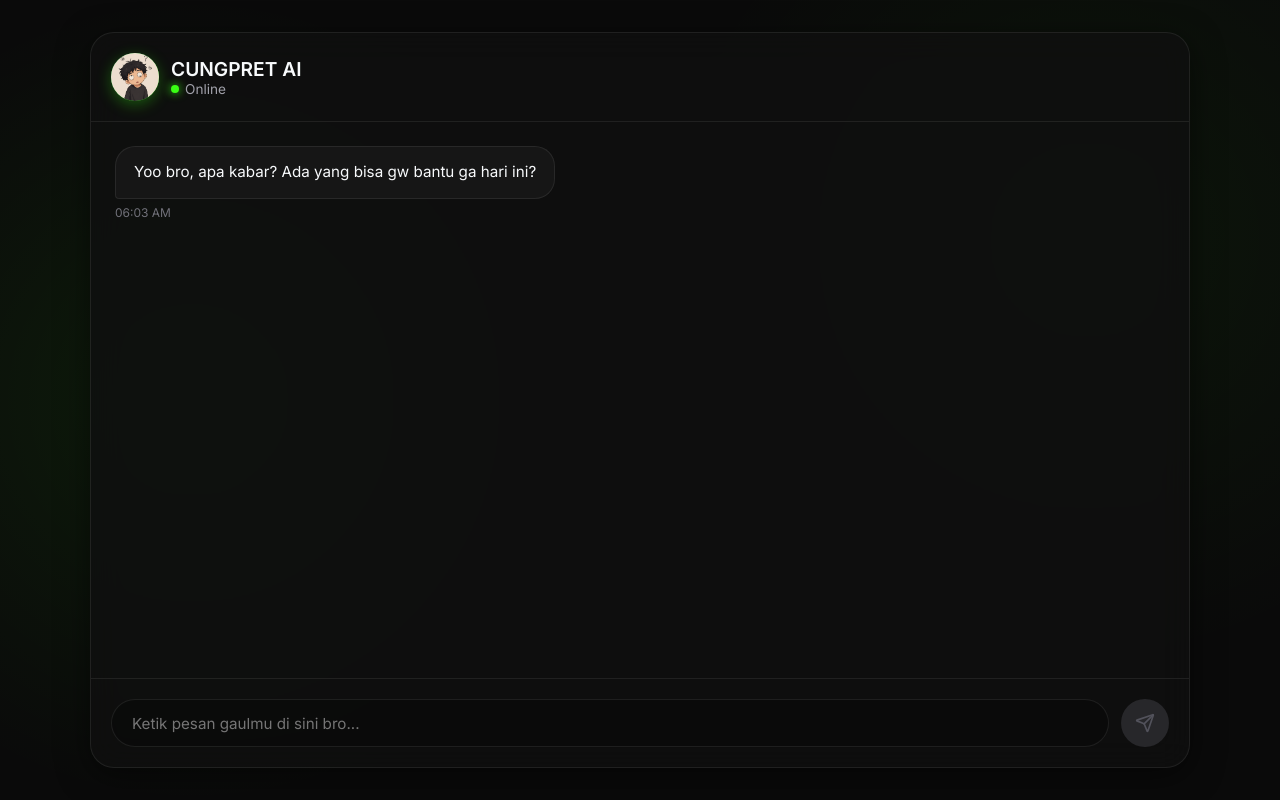
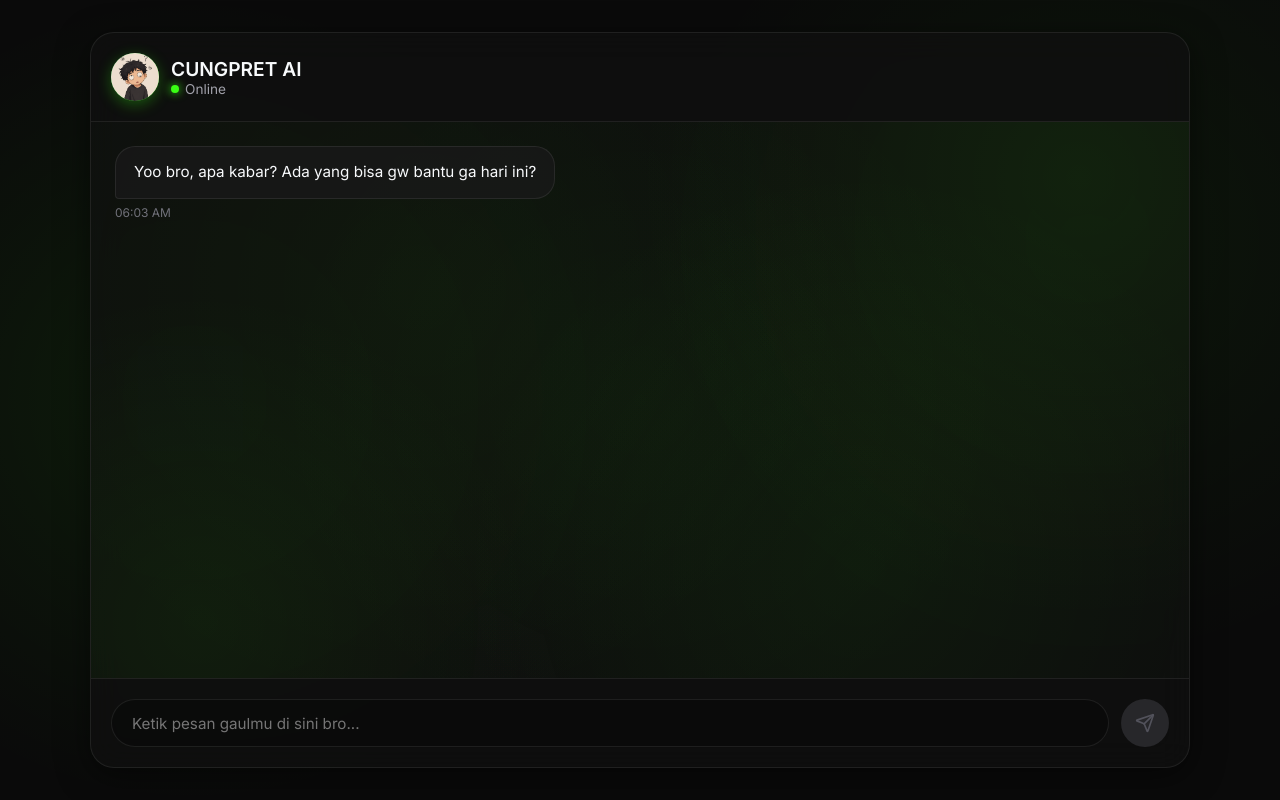
Before and after one commit to Faridzzz24/cungpret.ai, a React (Vite) app: page / in a window 1280 px wide. Built offline with nearby package versions, Linux system fonts and the light colour scheme; no server answers.

Commit message:
Add green splatter background effects to the chat area

```diff
--- a/src/index.css
+++ b/src/index.css
@@ -119,6 +119,12 @@ body {
   flex-direction: column;
   gap: 16px;
   scroll-behavior: smooth;
+  background-image:
+    radial-gradient(circle at 10% 90%, rgba(57, 255, 20, 0.06) 0%, transparent 30%),
+    radial-gradient(circle at 90% 10%, rgba(57, 255, 20, 0.08) 0%, transparent 40%),
+    radial-gradient(circle at 30% 30%, rgba(57, 255, 20, 0.04) 0%, transparent 50%),
+    radial-gradient(circle at 70% 80%, rgba(57, 255, 20, 0.05) 0%, transparent 45%),
+    radial-gradient(circle at 50% 50%, rgba(57, 255, 20, 0.03) 0%, transparent 60%);
 }
 
 /* Custom Scrollbar */
```
